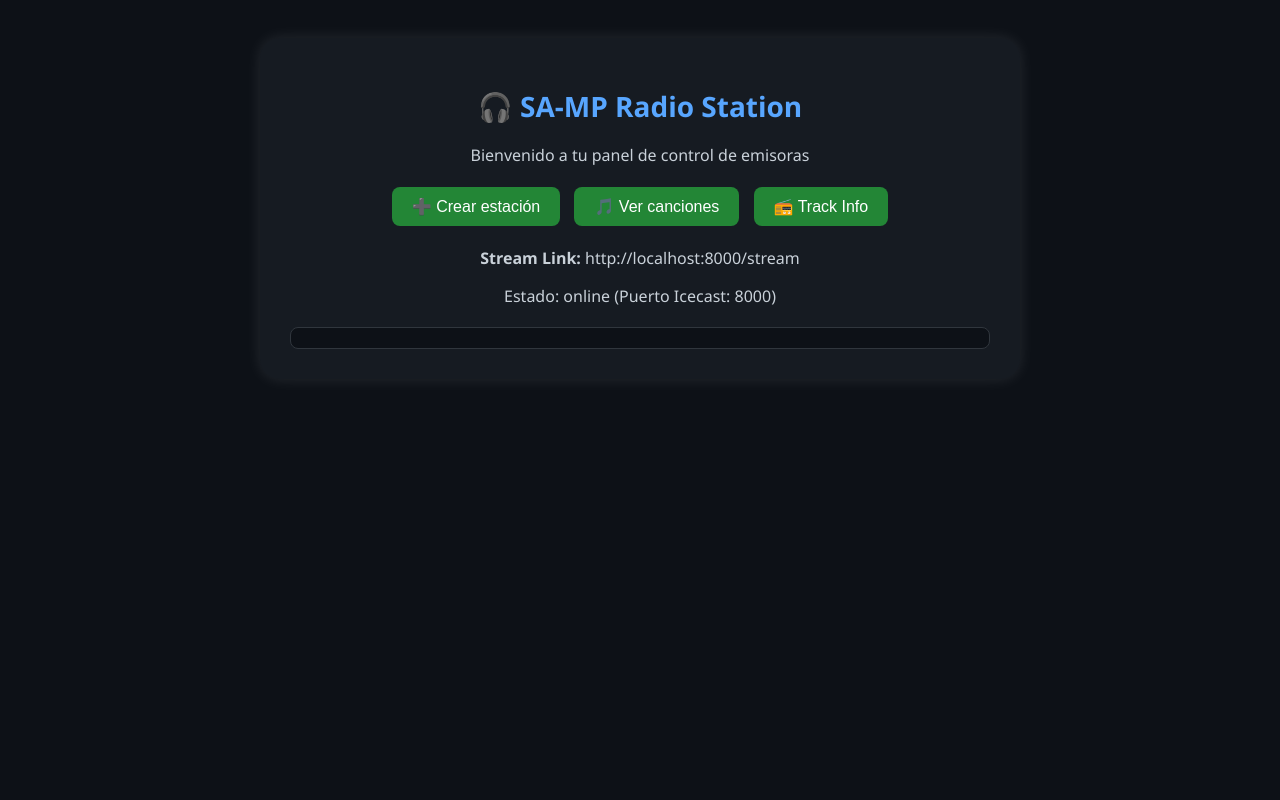
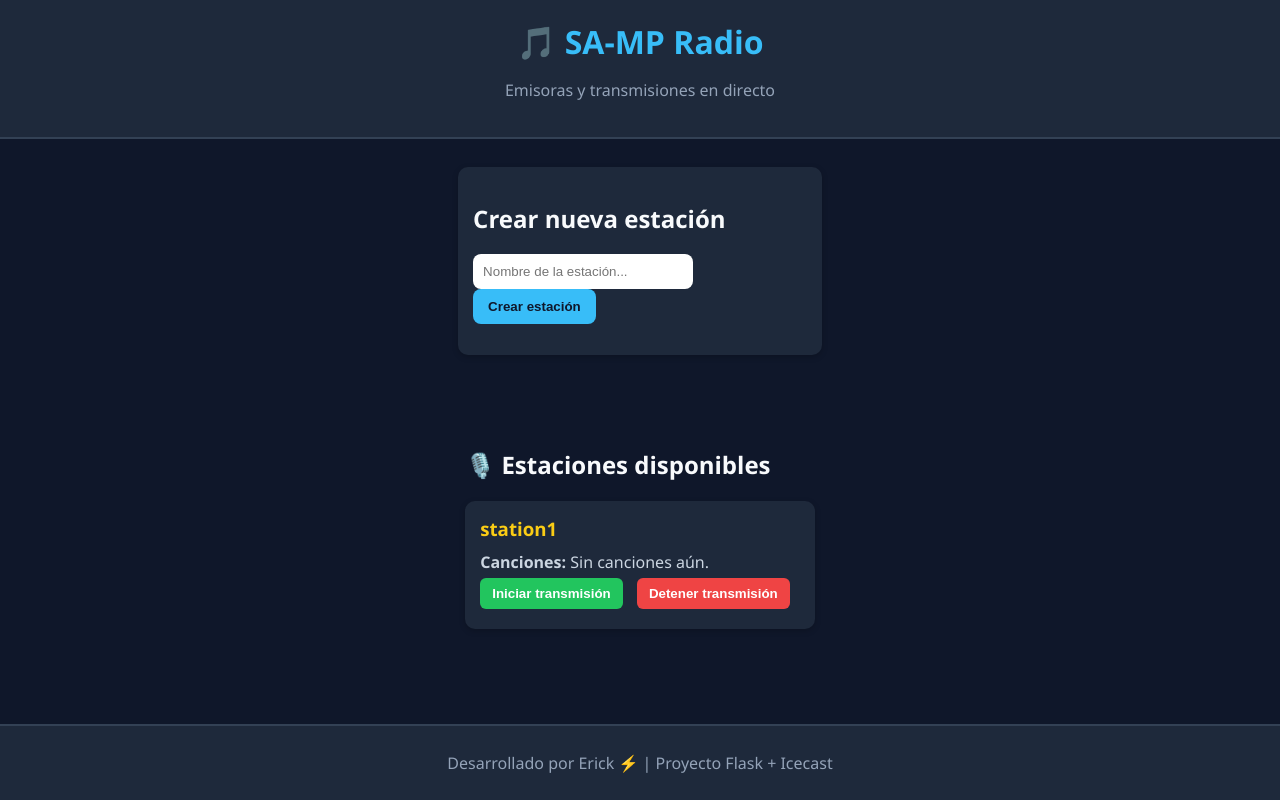
Before and after one commit to ELLOCOACRO/sa-mp-radio, a Flask app: page / in a window 1280 px wide. Run offline with Flask 3, Linux system fonts and the light colour scheme.

Commit message:
Actualización: Flask + Icecast integrado

```diff
--- a/app.py
+++ b/app.py
@@ -1,50 +1,56 @@
+from flask import Flask, render_template, request, jsonify
+from stream_station import create_station, list_stations, start_stream, stop_stream, get_stream_url
 import os
-from flask import Flask, render_template, jsonify, request
-import subprocess
 
-app = Flask(__name__, static_folder='static', template_folder='templates')
+app = Flask(__name__)
 
-# --- Configuración base ---
-ICECAST_CONFIG = "/app/icecast.xml"
-ICECAST_PORT = 8000
-STREAM_DIR = "static/stations"
-os.makedirs(STREAM_DIR, exist_ok=True)
+# Para almacenar los procesos de transmisión activos
+active_streams = {}
 
-@app.route('/')
+@app.route("/")
 def index():
-    return render_template('index.html', stream_link=f"http://{request.host}:{ICECAST_PORT}/stream")
+    stations = list_stations()
+    return render_template("index.html", stations=stations)
 
-@app.route('/create_station', methods=['POST'])
-def create_station():
-    name = request.form.get("name", "").strip()
+@app.route("/create_station", methods=["POST"])
+def create_station_route():
+    data = request.get_json()
+    name = data.get("name")
     if not name:
-        return jsonify({"error": "Debes ingresar un nombre"}), 400
+        return jsonify({"error": "Nombre de estación requerido"}), 400
+    path = create_station(name)
+    return jsonify({"message": f"Estación '{name}' creada exitosamente.", "path": str(path)})
 
-    station_path = os.path.join(STREAM_DIR, name)
-    os.makedirs(station_path, exist_ok=True)
-    return jsonify({"message": f"Estación '{name}' creada correctamente."})
+@app.route("/start_stream", methods=["POST"])
+def start_stream_route():
+    data = request.get_json()
+    name = data.get("name")
+    try:
+        process = start_stream(name)
+        active_streams[name] = process
+        render_host = os.environ.get("RENDER_EXTERNAL_HOSTNAME")
+        stream_url = get_stream_url(render_host, f"stream_{name}")
+        return jsonify({"message": f"Transmisión iniciada en {stream_url}", "url": stream_url})
+    except Exception as e:
+        return jsonify({"error": str(e)}), 500
 
-@app.route('/songs')
-def songs():
-    songs_list = []
-    for root, _, files in os.walk(STREAM_DIR):
-        for file in files:
-            if file.endswith(('.mp3', '.ogg', '.wav')):
-                songs_list.append(os.path.relpath(os.path.join(root, file), STREAM_DIR))
-    return jsonify(songs_list)
+@app.route("/stop_stream", methods=["POST"])
+def stop_stream_route():
+    data = request.get_json()
+    name = data.get("name")
+    process = active_streams.get(name)
+    if not process:
+        return jsonify({"error": "No hay transmisión activa para esta estación."}), 404
+    stop_stream(process)
+    del active_streams[name]
+    return jsonify({"message": f"Transmisión de '{name}' detenida."})
 
-@app.route('/status')
+@app.route("/status")
 def status():
-    # Simple status mock
-    return jsonify({"status": "online", "icecast_port": ICECAST_PORT})
+    return jsonify({
+        "stations": list(list_stations().keys()),
+        "active_streams": list(active_streams.keys())
+    })
 
 if __name__ == "__main__":
-    # Inicia Icecast antes del servidor Flask
-    try:
-        subprocess.Popen(["icecast2", "-c", ICECAST_CONFIG])
-        print("✅ Icecast iniciado correctamente.")
-    except Exception as e:
-        print(f"⚠️ Error al iniciar Icecast: {e}")
-
-    port = int(os.environ.get("PORT", 10000))
-    app.run(host="0.0.0.0", port=port)
+    app.run(host="0.0.0.0", port=int(os.environ.get("PORT", 10000)))
--- a/static/stations/station1/css/style.css
+++ /dev/null
@@ -1,60 +0,0 @@
-body {
-    background: #0d1117;
-    color: #e6edf3;
-    font-family: "Segoe UI", sans-serif;
-    text-align: center;
-    padding: 30px;
-}
-
-.container {
-    max-width: 700px;
-    margin: auto;
-    background: #161b22;
-    padding: 30px;
-    border-radius: 20px;
-    box-shadow: 0 0 15px rgba(255,255,255,0.1);
-}
-
-h1 {
-    color: #58a6ff;
-    font-size: 28px;
-}
-
-p {
-    font-size: 16px;
-    color: #c9d1d9;
-}
-
-button {
-    background: #238636;
-    border: none;
-    color: white;
-    font-size: 16px;
-    padding: 10px 20px;
-    margin: 5px;
-    border-radius: 8px;
-    cursor: pointer;
-    transition: 0.3s;
-}
-
-button:hover {
-    background: #2ea043;
-}
-
-#output {
-    margin-top: 20px;
-    text-align: left;
-    background: #0d1117;
-    padding: 10px;
-    border-radius: 8px;
-    border: 1px solid #30363d;
-}
-
-ul {
-    list-style: none;
-    padding: 0;
-}
-
-ul li {
-    margin: 5px 0;
-}
--- /dev/null
+++ b/static/style.css
@@ -0,0 +1,124 @@
+body {
+    font-family: 'Segoe UI', sans-serif;
+    margin: 0;
+    background: #0f172a;
+    color: #f8fafc;
+    display: flex;
+    flex-direction: column;
+    min-height: 100vh;
+}
+
+header {
+    background: #1e293b;
+    padding: 20px;
+    text-align: center;
+    border-bottom: 2px solid #334155;
+}
+
+header h1 {
+    margin: 0;
+    font-size: 2em;
+    color: #38bdf8;
+}
+
+header p {
+    color: #94a3b8;
+}
+
+section {
+    padding: 20px;
+    max-width: 800px;
+    margin: auto;
+}
+
+.create-station {
+    background: #1e293b;
+    padding: 15px;
+    border-radius: 10px;
+    margin-bottom: 25px;
+    box-shadow: 0 2px 6px #0003;
+}
+
+.create-station input {
+    padding: 10px;
+    border: none;
+    border-radius: 8px;
+    width: 60%;
+    margin-right: 10px;
+}
+
+.create-station button {
+    padding: 10px 15px;
+    border: none;
+    background: #38bdf8;
+    color: #0f172a;
+    font-weight: bold;
+    border-radius: 8px;
+    cursor: pointer;
+    transition: 0.2s;
+}
+
+.create-station button:hover {
+    background: #0ea5e9;
+}
+
+.station {
+    background: #1e293b;
+    padding: 15px;
+    border-radius: 10px;
+    margin-bottom: 20px;
+    box-shadow: 0 2px 6px #0003;
+}
+
+.station h3 {
+    margin: 0 0 10px 0;
+    color: #facc15;
+}
+
+.station p {
+    color: #cbd5e1;
+    margin: 5px 0;
+}
+
+button.start-btn, button.stop-btn {
+    margin-right: 10px;
+    padding: 8px 12px;
+    border: none;
+    border-radius: 6px;
+    font-weight: bold;
+    cursor: pointer;
+    transition: 0.2s;
+}
+
+button.start-btn {
+    background: #22c55e;
+    color: #fff;
+}
+
+button.start-btn:hover {
+    background: #16a34a;
+}
+
+button.stop-btn {
+    background: #ef4444;
+    color: #fff;
+}
+
+button.stop-btn:hover {
+    background: #dc2626;
+}
+
+.status {
+    font-size: 0.9em;
+    color: #93c5fd;
+    margin-top: 8px;
+}
+
+footer {
+    margin-top: auto;
+    text-align: center;
+    background: #1e293b;
+    padding: 10px;
+    color: #94a3b8;
+    border-top: 2px solid #334155;
+}
--- a/templates/index.html
+++ b/templates/index.html
@@ -3,76 +3,118 @@
   <head>
     <meta charset="UTF-8" />
     <meta name="viewport" content="width=device-width, initial-scale=1.0" />
-    <title>SA-MP Radio Station</title>
+    <title>SA-MP Radio | Panel de Estaciones</title>
     <link
       rel="stylesheet"
-      href="{{ url_for('static', filename='css/style.css') }}"
+      href="{{ url_for('static', filename='style.css') }}"
     />
   </head>
   <body>
-    <div class="container">
-      <h1>🎧 SA-MP Radio Station</h1>
-      <p>Bienvenido a tu panel de control de emisoras</p>
+    <header>
+      <h1>🎵 SA-MP Radio</h1>
+      <p>Emisoras y transmisiones en directo</p>
+    </header>
 
-      <div class="buttons">
-        <button id="btnCreate">➕ Crear estación</button>
-        <button id="btnSongs">🎵 Ver canciones</button>
-        <button id="btnTrack">📻 Track Info</button>
+    <section class="create-station">
+      <h2>Crear nueva estación</h2>
+      <input
+        type="text"
+        id="stationName"
+        placeholder="Nombre de la estación..."
+      />
+      <button id="createStationBtn">Crear estación</button>
+      <p id="createStatus"></p>
+    </section>
+
+    <section class="stations">
+      <h2>🎙️ Estaciones disponibles</h2>
+      {% if stations %} {% for station in stations.values() %}
+      <div class="station">
+        <h3>{{ station.name }}</h3>
+        <p>
+          <strong>Canciones:</strong> {{ station.songs|join(', ') if
+          station.songs else 'Sin canciones aún.' }}
+        </p>
+        <button class="start-btn" onclick="startStream('{{ station.name }}')">
+          Iniciar transmisión
+        </button>
+        <button class="stop-btn" onclick="stopStream('{{ station.name }}')">
+          Detener transmisión
+        </button>
+        <audio
+          id="player-{{ station.name }}"
+          controls
+          style="display: none; margin-top: 10px"
+        ></audio>
+        <p id="status-{{ station.name }}" class="status"></p>
       </div>
+      {% endfor %} {% else %}
+      <p>No hay estaciones creadas todavía.</p>
+      {% endif %}
+    </section>
 
-      <div class="info">
-        <p>
-          <strong>Stream Link:</strong>
-          <span id="streamLink">{{ stream_link }}</span>
-        </p>
-        <p id="status">Estado: verificando...</p>
-      </div>
-
-      <div id="output"></div>
-    </div>
+    <footer>
+      <p>Desarrollado por Erick ⚡ | Proyecto Flask + Icecast</p>
+    </footer>
 
     <script>
-      const btnCreate = document.getElementById("btnCreate");
-      const btnSongs = document.getElementById("btnSongs");
-      const btnTrack = document.getElementById("btnTrack");
-      const output = document.getElementById("output");
-      const statusEl = document.getElementById("status");
+      // Crear estación
+      document
+        .getElementById("createStationBtn")
+        .addEventListener("click", async () => {
+          const name = document.getElementById("stationName").value.trim();
+          const status = document.getElementById("createStatus");
+          if (!name) {
+            status.textContent = "⚠️ Debes ingresar un nombre.";
+            return;
+          }
+          status.textContent = "⏳ Creando estación...";
+          const res = await fetch("/create_station", {
+            method: "POST",
+            headers: { "Content-Type": "application/json" },
+            body: JSON.stringify({ name }),
+          });
+          const data = await res.json();
+          status.textContent = data.message || data.error;
+          if (!data.error) setTimeout(() => location.reload(), 1500);
+        });
 
-      async function checkStatus() {
-        const res = await fetch("/status");
+      // Iniciar transmisión
+      async function startStream(name) {
+        const status = document.getElementById(`status-${name}`);
+        status.textContent = "🔄 Iniciando transmisión...";
+        const res = await fetch("/start_stream", {
+          method: "POST",
+          headers: { "Content-Type": "application/json" },
+          body: JSON.stringify({ name }),
+        });
         const data = await res.json();
-        statusEl.innerText = `Estado: ${data.status} (Puerto Icecast: ${data.icecast_port})`;
+        if (data.error) {
+          status.textContent = "❌ " + data.error;
+        } else {
+          status.textContent = "✅ " + data.message;
+          const audio = document.getElementById(`player-${name}`);
+          audio.src = data.url;
+          audio.style.display = "block";
+          audio.play();
+        }
       }
 
-      btnCreate.onclick = async () => {
-        const name = prompt("Nombre de la estación:");
-        if (!name) return;
-        const res = await fetch("/create_station", {
+      // Detener transmisión
+      async function stopStream(name) {
+        const status = document.getElementById(`status-${name}`);
+        status.textContent = "🛑 Deteniendo transmisión...";
+        const res = await fetch("/stop_stream", {
           method: "POST",
-          headers: { "Content-Type": "application/x-www-form-urlencoded" },
-          body: `name=${encodeURIComponent(name)}`,
+          headers: { "Content-Type": "application/json" },
+          body: JSON.stringify({ name }),
         });
         const data = await res.json();
-        output.innerText = data.message || data.error;
-      };
-
-      btnSongs.onclick = async () => {
-        const res = await fetch("/songs");
-        const data = await res.json();
-        output.innerHTML =
-          "<h3>🎶 Canciones disponibles:</h3><ul>" +
-          data.map((song) => `<li>${song}</li>`).join("") +
-          "</ul>";
-      };
-
-      btnTrack.onclick = async () => {
-        output.innerHTML = "<p>📡 Consultando track actual...</p>";
-        const res = await fetch("/status");
-        const data = await res.json();
-        output.innerHTML = `<p>🎧 Stream activo en puerto ${data.icecast_port}</p>`;
-      };
-
-      checkStatus();
+        status.textContent = data.message || data.error;
+        const audio = document.getElementById(`player-${name}`);
+        audio.pause();
+        audio.style.display = "none";
+      }
     </script>
   </body>
 </html>
```
Also changed, not shown: icecast.xml (+5 -14 lines), requirements.txt (+8 -0 lines), stream_station.py (+52 -33 lines), 2 other files.
